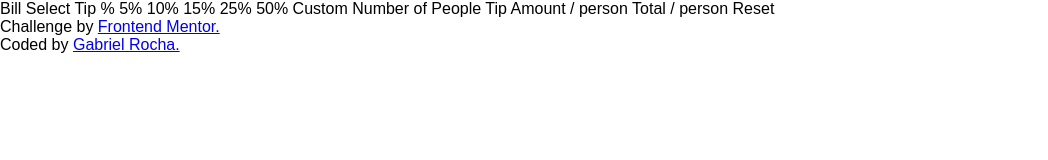
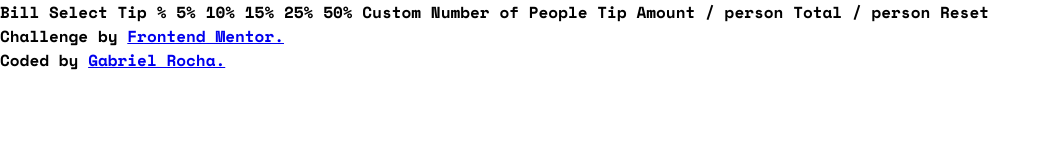
Before and after one commit to rochagbriel/tip-calculator-app, a plain HTML site: page index.html in a window 1280 px wide. Shown: the whole page, without its empty margins (0-1048 px from the left). Drawn offline with nearby package versions, Linux system fonts and the light colour scheme.

Commit message:
font import

```diff
--- a/assets/styles.css
+++ b/assets/styles.css
@@ -37,5 +37,5 @@ The designs were created to the following widths:
     margin: 0;
     padding: 0;
     box-sizing: border-box;
-    font-family: 'Montserrat', sans-serif;
+    font-family: 'Space Mono', monospace;
 }
--- a/index.html
+++ b/index.html
@@ -5,7 +5,11 @@
     <meta name="viewport" content="width=device-width, initial-scale=1.0"> <!-- displays site properly based on user's device -->
 
     <link rel="icon" type="image/png" sizes="32x32" href="./assets/images/favicon-32x32.png">
+
     <link rel="stylesheet" href="./assets/styles.css">
+    <link rel="preconnect" href="https://fonts.googleapis.com">
+    <link rel="preconnect" href="https://fonts.gstatic.com" crossorigin>
+    <link href="https://fonts.googleapis.com/css2?family=Space+Mono:wght@700&display=swap" rel="stylesheet">
 
     <script src="./assets/app.js" defer></script>
 
```
